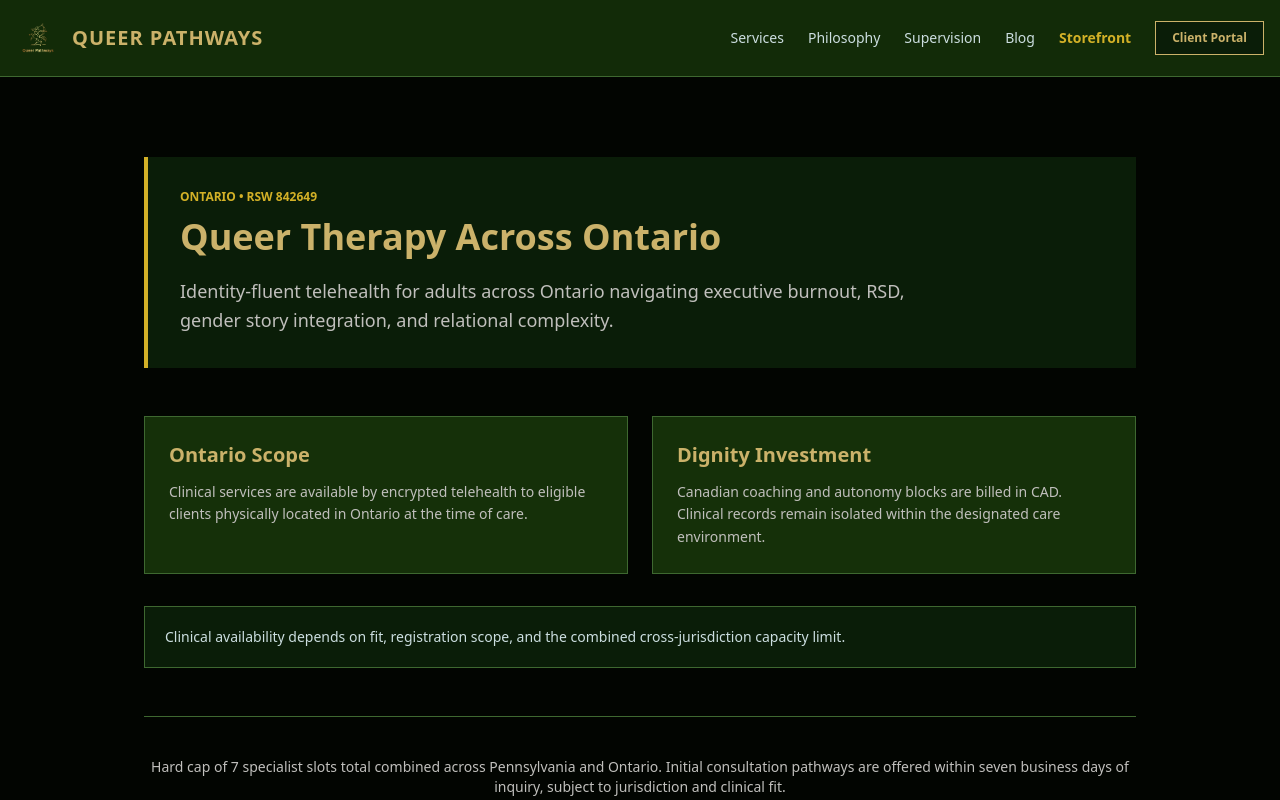
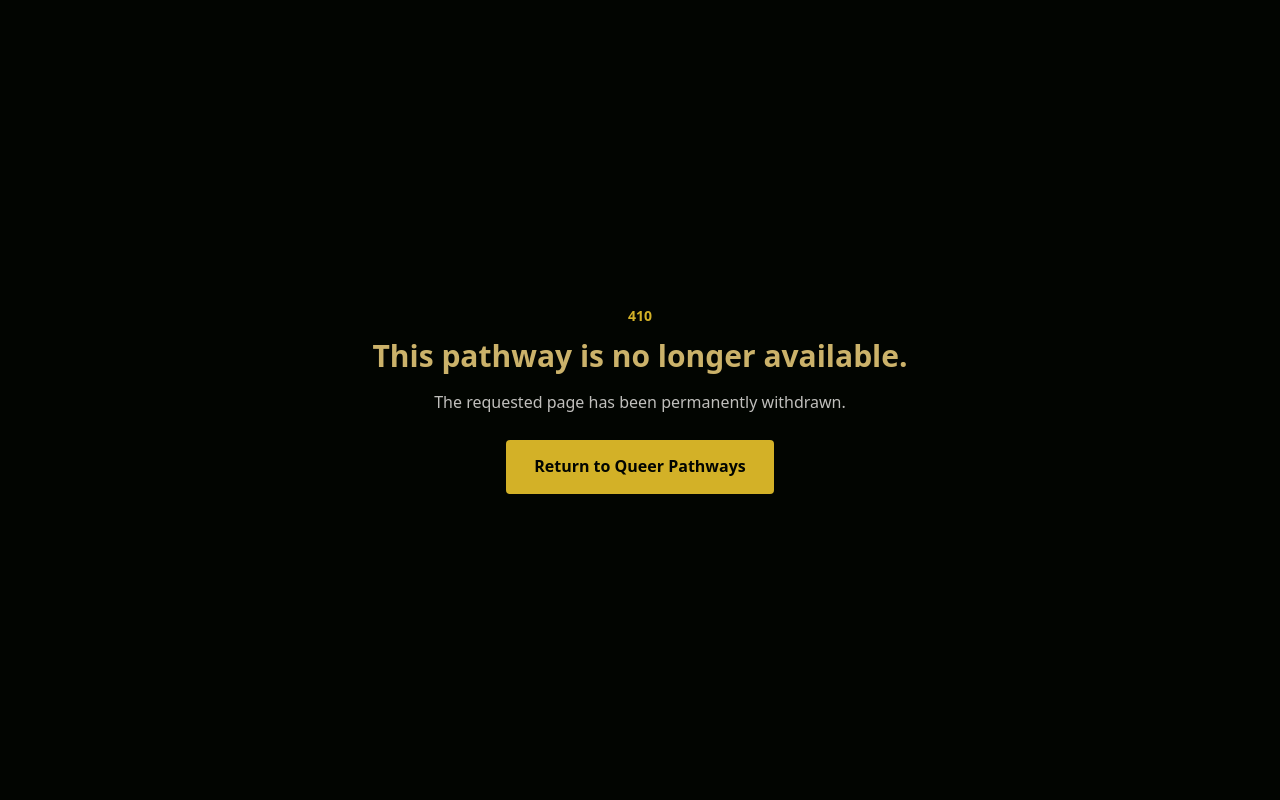
Before and after one commit to jonassaint-QP/QP-Clinical, a Next.js app: page /toronto-queer-therapy in a window 1280 px wide. Shown: the top 800 px of the page. Built offline with nearby package versions, Linux system fonts and the light colour scheme.

Commit message:
fix: retire Toronto route and repair clinical sitemap

```diff
--- a/components/ClinicalShell.tsx
+++ b/components/ClinicalShell.tsx
@@ -100,12 +100,10 @@
             <Link href="/terms" className="hover:underline">Terms of Service</Link>
             <Link href="/privacy" className="hover:underline">Notice of Privacy Practices</Link>
             <Link href="/gfe" className="hover:underline">Good Faith Estimate</Link>
-            <Link href="/phipa-addendum" className="hover:underline">PHIPA Addendum</Link>
             <Link href="/memoir-disclaimer" className="hover:underline">Memoir Disclaimer</Link>
           </nav>
           <nav aria-label="Resources" className="flex flex-wrap justify-center gap-x-6 gap-y-2 text-[#CCDEE0]">
             <Link href="/philly-queer-therapy" className="hover:text-[#CBB26A]">Pennsylvania</Link>
-            <Link href="/toronto-queer-therapy" className="hover:text-[#CBB26A]">Ontario</Link>
             <Link href="/resources/adhd-survival-guide" className="hover:text-[#CBB26A]">ADHD Survival Guide</Link>
             <Link href="/resources/adhd-survival-card" className="hover:text-[#CBB26A]">ADHD Survival Card</Link>
             <Link href="/resources/glossary" className="hover:text-[#CBB26A]">Glossary</Link>
--- a/pages/toronto-queer-therapy.tsx
+++ b/pages/toronto-queer-therapy.tsx
@@ -1,17 +1,27 @@
-import { InteriorPage } from '../components/InteriorPage';
+import Head from 'next/head';
+import type { GetServerSideProps } from 'next';
 
-export default function TorontoQueerTherapyPage() {
+export default function TorontoQueerTherapyGone() {
   return (
-    <InteriorPage
-      title="Queer Therapy Across Ontario"
-      description="PHIPA-aligned telehealth for 2SLGBTQI+, non-binary, and neurodivergent adults located in Ontario."
-      eyebrow="Ontario • RSW 842649"
-      introduction="Identity-fluent telehealth for adults across Ontario navigating executive burnout, RSD, gender story integration, and relational complexity."
-      sections={[
-        { title: 'Ontario Scope', body: <p>Clinical services are available by encrypted telehealth to eligible clients physically located in Ontario at the time of care.</p> },
-        { title: 'Dignity Investment', body: <p>Canadian coaching and autonomy blocks are billed in CAD. Clinical records remain isolated within the designated care environment.</p> },
-      ]}
-      note="Clinical availability depends on fit, registration scope, and the combined cross-jurisdiction capacity limit."
-    />
+    <>
+      <Head>
+        <title>Gone | Queer Pathways</title>
+        <meta name="robots" content="noindex, nofollow" />
+      </Head>
+      <main className="flex min-h-screen items-center justify-center bg-[#020501] px-4 text-center text-[#C0BFBC]">
+        <div>
+          <p className="mb-3 text-sm font-bold text-[#D3B127]">410</p>
+          <h1 className="mb-4 text-3xl font-bold text-[#CBB26A]">This pathway is no longer available.</h1>
+          <p className="mb-6">The requested page has been permanently withdrawn.</p>
+          <a href="/" className="btn-somatic-primary">Return to Queer Pathways</a>
+        </div>
+      </main>
+    </>
   );
 }
+
+export const getServerSideProps: GetServerSideProps = async ({ res }) => {
+  res.statusCode = 410;
+  res.setHeader('Cache-Control', 'public, max-age=0, must-revalidate');
+  return { props: {} };
+};
```
Also changed, not shown: 1 other file (tests, documents, lock files or other folders).
